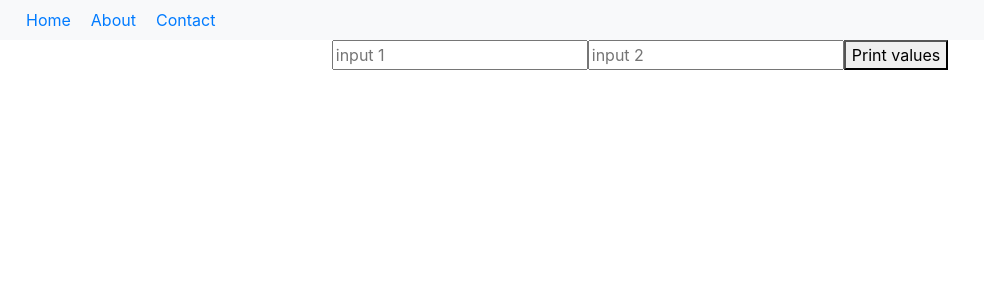
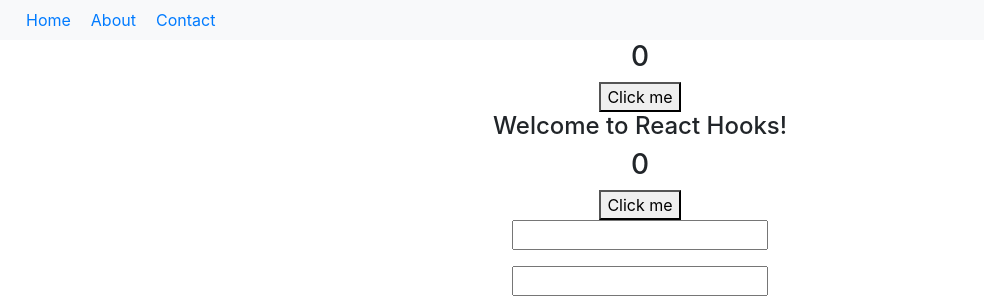
Before and after one commit to Armen-MATEO/react_002, a React (Create React App) app: page /demo in a window 1280 px wide. Shown: the top 306 px of the page, without its empty margins (0-984 px from the left). Built offline with nearby package versions, Linux system fonts and the light colour scheme.

Commit message:
Task component transformation from class to the function hook

```diff
--- a/src/App.js
+++ b/src/App.js
@@ -7,7 +7,8 @@ import SingleTask from "./components/pages/SingleTask/SingleTask";
 import NotFound from "./components/pages/NotFound/NotFound";
 import NavMenu from "./components/NavMenu/NavMenu";
 import { Route, Switch, Redirect } from "react-router-dom";
-import RefDemo from './exercize/RefDemo';
+//import RefDemo from './exercize/RefDemo';
+import LifeCycles from './exercize/lifeCycles/LifeCycles';
 
 function App() {
 
@@ -26,7 +27,8 @@ function App() {
     },
     {
       path: '/demo',
-      component: RefDemo
+      /*component: RefDemo*/
+      component: LifeCycles
     },
 
 
--- a/src/components/AddTask/AddTask.js
+++ b/src/components/AddTask/AddTask.js
@@ -6,11 +6,23 @@ import DatePicker from "react-datepicker";
 import "react-datepicker/dist/react-datepicker.css";
 
 export default class AddTask extends Component {
-  state = {
-    title: "",
-    description: "",
-    date: new Date(),
+  constructor(props){
+    super(props);
+    this.state = {
+      title: "",
+      description: "",
+      date: new Date(),
+
+  }
+  this.titleRef = React.createRef(null);
   };
+
+  componentDidMount(){
+    this.titleRef.current.focus();
+}
+
+
+
 
   handleKeyDown = (event) => {
     if (event.key === "Enter") {
@@ -69,6 +81,7 @@ export default class AddTask extends Component {
           <FormControl
             placeholder="Title"
             name="title"
+            ref = {this.titleRef}
             /* onChange={(event)=> this.handleChange(event, 'title')} */
             onChange={this.handleChange}
             onKeyDown={this.handleKeyDown}
--- a/src/components/EditTaskModal/EditTaskModal.js
+++ b/src/components/EditTaskModal/EditTaskModal.js
@@ -1,4 +1,4 @@
-import React, { Component } from "react";
+import React, { Component, createRef } from "react";
 import { Button, Modal, FormControl } from "react-bootstrap";
 import PropTypes from "prop-types";
 import styles from "./editTaskModalStyle.module.css";
@@ -14,6 +14,10 @@ export default class EditTaskModal extends Component {
       ...props.data,
       date: date ? new Date(date) : new Date(),
     };
+    this.titleRef = createRef(null);
+  }
+  componentDidMount(){
+    this.titleRef.current.focus();
   }
 
   handleChange = (event) => {
--- a/src/components/pages/todo/ToDo.js
+++ b/src/components/pages/todo/ToDo.js
@@ -6,7 +6,8 @@ import EditTaskModal from "../../EditTaskModal/EditTaskModal";
 //import { FontAwesomeIcon } from "@fortawesome/react-fontawesome";
 //import { faTrash, faEdit } from "@fortawesome/free-solid-svg-icons";
 import { Container, Row, Col, Button } from "react-bootstrap";
-import Task from "../../task/Task";
+//import Task from "../../task/Task";
+import Task1 from '../../task/Task1';
 
 class ToDo extends PureComponent {
   state = {
@@ -196,7 +197,7 @@ class ToDo extends PureComponent {
     const tasksArray = tasks.map((task) => {
       return (
         <Col key={task._id} xs={12} sm={6} md={4} lg={3} xl={2}>
-          <Task
+          <Task1
             data={task}
             onRemove={this.removeTask}
             onCheck={this.handleCheck}
--- /dev/null
+++ b/src/components/task/Task1.js
@@ -0,0 +1,70 @@
+import React, { useState } from "react";
+import styles from "./task.module.css";
+import { Button, Card } from "react-bootstrap";
+import { FontAwesomeIcon } from "@fortawesome/react-fontawesome";
+import { faTrash, faEdit } from "@fortawesome/free-solid-svg-icons";
+import PropTypes from "prop-types";
+import { formatDate } from "../../Helpers/utils";
+import { Link } from "react-router-dom";
+
+function Task1(props) {
+  const [checked, setChecked] = useState(false);
+
+  const handleCheck = () => {
+    setChecked({
+      checked: !checked
+    });
+
+    const { onCheck, data } = props;
+    onCheck(data._id);
+  };
+
+  const task = props.data;
+  //const { checked } = this.state;
+  const { disabled } = props;
+
+  return (
+    <Card className={`${styles.task} ${checked ? styles.selected : ""}`}>
+      <Card.Body>
+        <input type="checkbox" onClick={handleCheck} />
+        <Card.Title>
+          <Link to={`/task/${task._id}`}>{task.title}</Link>
+        </Card.Title>
+        <Card.Text>Description: {task.description}</Card.Text>
+        <Card.Text className={styles.date}>
+          Date: {formatDate(task.date)}
+        </Card.Text>
+        <Card.Text className={styles.date}>
+          Created at: {formatDate(task.created_at)}
+        </Card.Text>
+
+        <Button
+          variant="warning"
+          className={styles.actionButton}
+          disabled={disabled}
+          onClick={() => props.onEdit(task)}
+        >
+          <FontAwesomeIcon icon={faEdit} />
+        </Button>
+
+        <Button
+          variant="danger"
+          className={styles.actionButton}
+          onClick={() => props.onRemove(task._id)}
+          disabled={disabled}
+        >
+          <FontAwesomeIcon icon={faTrash} />
+        </Button>
+      </Card.Body>
+    </Card>
+  );
+}
+
+Task1.propTypes = {
+  data: PropTypes.object.isRequired,
+  onRemove: PropTypes.func.isRequired,
+  onCheck: PropTypes.func.isRequired,
+  disabled: PropTypes.bool.isRequired,
+};
+
+export default Task1;
--- a/src/exercize/RefDemo.js
+++ b/src/exercize/RefDemo.js
@@ -51,6 +51,11 @@ handelClick = ()=>{
                 >
                 Print values
                 </button>
+                <button
+                // onClick = {this.handelClick}
+                >
+                focus
+                </button>
             </div>
         );
     }
--- /dev/null
+++ b/src/exercize/lifeCycles/Hook.js
@@ -0,0 +1,96 @@
+import React, {useState, useEffect, memo, useRef} from 'react';
+
+function Hooks(){
+
+const [counter, setCounter] = useState(0);
+const [text, setText] = useState('');
+
+const [values, setValues] = useState({
+    val1: '',
+    val2: ''
+});
+
+
+const increment = ()=>{
+    setCounter(counter+1);
+
+};
+
+const handleChange = (event)=>{
+
+    setText(event.target.value);
+};
+
+const changeValue = (event)=>{
+    setValues({
+        ...values,
+        val1: event.target.value
+    });
+
+};
+
+// componentDidUpdate
+useEffect(()=>{
+    console.log('useEffect componentDidUpdate');
+});
+
+// componentDidUpdate
+useEffect(()=>{
+    console.log('useEffect counter');
+}, [counter, text]);
+
+
+//componentDidMount, componentWillUnmount
+useEffect(()=>{
+    console.log('useEffect componentDidMount');
+
+    return ()=>{
+        console.log('useEffect componentWillUnmount');
+        };
+
+}, []);
+
+//componentWillUnmount
+// useEffect(()=>{
+//     console.log('useEffect');
+
+//     return ()=>{
+//     console.log('useEffect componentWillUnmount');
+//     };
+// }, []);
+
+const inputRef = useRef(null);
+console.log("🚀 inputRef", inputRef);
+
+    return (
+        <div>
+        <h4>Welcome to React Hooks!</h4>
+        <h3>{counter}</h3>
+
+        <button
+        onClick = {increment}
+        >
+        Click me
+        </button>
+
+        <div>
+        <input
+        type = 'text'
+        onChange={handleChange}
+        />
+        <p>{text}</p>
+        </div>
+
+        <div>
+        <input
+        type = 'text'
+        ref = {inputRef}
+        onChange={changeValue}
+        />
+
+        </div>
+        </div>
+    );
+}
+
+export default memo(Hooks);
--- /dev/null
+++ b/src/exercize/lifeCycles/LifeCycles.js
@@ -0,0 +1,64 @@
+import React, { Component } from 'react';
+import Hooks from './Hook';
+
+export default class LifeCycle extends Component{
+constructor(props){
+    super(props);
+
+    this.state = {
+        counter: 0
+    }
+
+    console.log('LifeCycle constructor');
+}
+
+componentDidMount(){
+    console.log('LifeCycle componentDidMount');
+}
+
+componentDidUpdate(prevProps, prevState){
+    console.log('LifeCycle componentDidUpdate');
+
+}
+
+// shouldComponentUpdate(prevProps, prevState){
+//     console.log('LifeCycle shouldComponentUpdate');
+
+//     if(prevState.counter > 5){
+//         return false;
+//     }
+
+//     return true;
+// }
+
+componentWillUnmount(){
+    console.log('LifeCycle componentWillUnmount');
+}
+
+
+increment = ()=>{
+    this.setState({
+        counter: this.state.counter + 1
+    });
+};
+
+
+
+    render(){
+    console.log('LifeCycle render');
+
+        return(
+            <div>
+            <h3>{this.state.counter}</h3>
+
+            <button
+            onClick = {this.increment}
+            >
+            Click me
+            </button>
+
+            <Hooks />
+            </div>
+        )
+    }
+}
```
